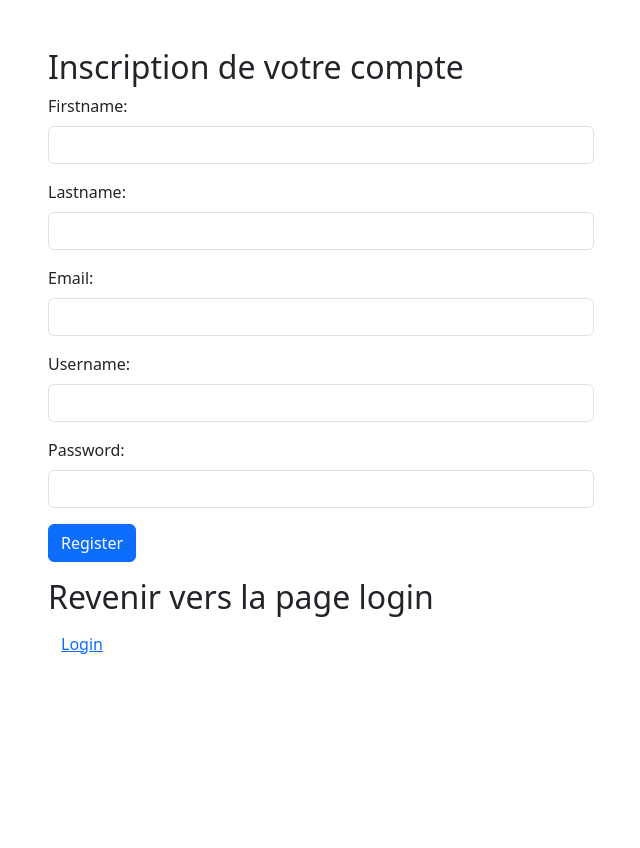
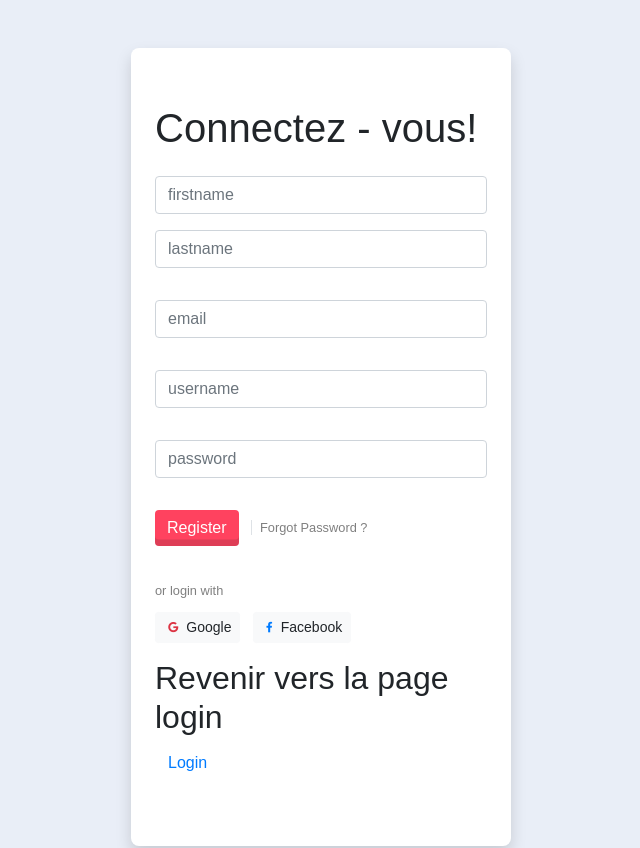
Before and after one commit to vincent-tran-94/Calculatrice_Basique, a Flask app: page /register in a window 1280 px wide. Shown: the whole page, without its empty margins (319-959 px from the left). Before the commit the page ends 654 px from the top, so only its background shows below. Run offline with Flask 2, Linux system fonts and the light colour scheme; some libraries are stand-ins or nearby versions.

Commit message:
New code HTML

```diff
--- a/template/register.html
+++ b/template/register.html
@@ -3,48 +3,146 @@
 <head>
     <meta charset="UTF-8">
     <meta name="viewport" content="width=device-width, initial-scale=1.0">
-    <title>Register</title>
-    <!-- Ajoutez le lien vers Bootstrap CSS -->
-    <link href="https://cdn.jsdelivr.net/npm/bootstrap@5.3.0/dist/css/bootstrap.min.css" rel="stylesheet">
+    <link rel="stylesheet" href="https://cdnjs.cloudflare.com/ajax/libs/twitter-bootstrap/4.1.3/css/bootstrap.min.css">
+    <link rel="stylesheet" href="https://cdnjs.cloudflare.com/ajax/libs/font-awesome/5.9.0/css/all.min.css">
+
+    <title>Document</title>
 </head>
-<body class="container mt-5">
-    <div class="row justify-content-center">
-        <div class="col-md-6">
-            <h2>Inscription de votre compte</h2>
-            <form method="post" action="{{ url_for('register') }}">
-                <div class="mb-3">
-                    <label for="firstname" class="form-label">Firstname:</label>
-                    <input type="text" class="form-control" name="firstname" required>
+
+<style>
+    body{
+  height:100vh;
+  background:#e9eef7;
+  font-family:sans-serif;
+}
+
+.spContainer{
+  width:100%;
+  max-width:380px
+}
+.card{
+  border-radius:8px;
+  transition:.25s;
+}
+.card:hover{
+  transition:.25s;
+}
+
+.btn-primary{
+  border-radius:4px;
+  border:none;
+  background-color:#ff425f;
+  box-shadow:0px 0px 0px 0px rgba(34, 36, 38, 0.15) inset, 0px -0.4em 0px 0px rgba(34, 36, 38, 0.15) inset;
+}
+.btn-primary:hover,.btn-primary:focus,.btn-primary:active{
+  background-color:#de2c48 !important;
+  box-shadow:none;
+}
+
+.inpSp{
+  background-color:#ebebeb;
+  border:none;
+  transition:.25s;
+  padding-left:25px;
+  font-weight:light !important;
+  font-family: "Times New Roman", Times, serif;
+  border-radius:4px
+}
+.inpSp:hover{
+  transition:.25s;
+  background-color:#dbdbdb;
+}
+.inpSp:focus{
+  background-color:#ebebeb;
+  box-shadow:0 8px 8px 0px #f1f1f1;
+}
+.regStr{
+  transition:.25s;
+  padding-bottom:4px;
+  border-bottom:2px solid gray;
+  color:#212519;
+}
+.regStr:hover{
+  border-bottom:2px solid #ff425f;
+  padding-bottom:8px;
+  transition:.25s;
+  text-decoration:none;
+  color:#212519;
+}
+
+.btn-sm{
+  font-weight:300;
+}
+.btn-sm:hover{
+  font-weight:900;
+}
+</style>
+<body>
+    <form method="post" action="{{ url_for('login') }}">
+    <div class="container">
+        <div class="row mt-5">
+          <div class="spContainer mx-auto">
+            <div class="card px-4 py-5 border-0 shadow">
+              <div class="d-inline text-left mb-3">
+                <h3 class="font-weight-bold"></h3>
+                <h1>Connectez - vous!</h1>
+              </div>
+              <div class="d-inline text-center mb-0">
+                <div class="form-group mx-auto">
+                    <input type="text" class="form-control" name="firstname" placeholder="firstname" required>
                 </div>
+              </div>
+              <div class="d-inline text-center mb-3">
+                <div class="form-group mx-auto">
+                    <input type="password" class="form-control" name="lastname" placeholder="lastname" required>
+                </div>
+              </div>
+              <div class="d-inline text-center mb-3">
+                <div class="form-group mx-auto">
+                    <input type="password" class="form-control" name="email" placeholder="email" required>
+                </div>
+              </div>
+              <div class="d-inline text-center mb-3">
+                <div class="form-group mx-auto">
+                    <input type="password" class="form-control" name="username" placeholder="username" required>
+                </div>
+              </div>
+              <div class="d-inline text-center mb-3">
+                <div class="form-group mx-auto">
+                    <input type="password" class="form-control" name="password" placeholder="password" required>
+                </div>
+              </div>
+              <div class="d-inline text-left mb-3">
+                <div class="form-group mx-auto">
+                  <button class="btn btn-primary">Register</button>
+                  <a class="small text-black-50 pl-2 ml-2 border-left" href="">Forgot Password ?</a>
+                </div>
+              </div>
+              <div class="d-inline text-left mb-1">
+                <div class="form-group mx-auto mb-0">
+                  <label class="text-black-50 small">or login with</label>
+                </div>
+              </div>
+              <div class="d-inline text-left">
+                <div class="form-group mx-auto">
+                  <button type="button" class="btn btn-sm btn-light"> <span class="badge text-white"><i class="fab fa-google text-danger"></i></span>
+        Google
+      </button>
+                   <button type="button" class="btn btn-sm btn-light ml-2"> <span class="badge text-white"><i class="fab fa-facebook-f text-primary"></i></span>
+        Facebook
+      </button>
+                </div>
+                <h2 class="mt-3">Revenir vers la page login</h2>
+                <a href="login" class="btn btn-link">Login</a>
+              </div>
+                <div class="d-inline text-left mt-3">
 
-                <div class="mb-3">
-                    <label for="lastname" class="form-label">Lastname:</label>
-                    <input type="text" class="form-control" name="lastname" required>
                 </div>
-
-                <div class="mb-3">
-                    <label for="email" class="form-label">Email:</label>
-                    <input type="text" class="form-control" name="email" required>
-                </div>
-
-                <div class="mb-3">
-                    <label for="username" class="form-label">Username:</label>
-                    <input type="text" class="form-control" name="username" required>
-                </div>
-
-                <div class="mb-3">
-                    <label for="password" class="form-label">Password:</label>
-                    <input type="password" class="form-control" name="password" required>
-                </div>
-
-                <button type="submit" class="btn btn-primary">Register</button>
-            </form>
-            <h2 class="mt-3">Revenir vers la page login</h2>
-            <a href="{{ url_for('login') }}" class="btn btn-link">Login</a>
+              </div>
+            </div>
+          </div>
         </div>
-    </div>
-
-    <!-- Ajoutez le lien vers Bootstrap JS et Popper.js (si nécessaire) -->
-    <script src="https://cdn.jsdelivr.net/npm/bootstrap@5.3.0/dist/js/bootstrap.bundle.min.js"></script>
+      </div>
+    </form>
 </body>
 </html>
```
Also changed, not shown: template/login.html (+123 -25 lines), template/test-home.html (deleted, +0 -66 lines), template/test-login.html (deleted, +0 -132 lines), template/test-register.html (deleted, +0 -148 lines).
